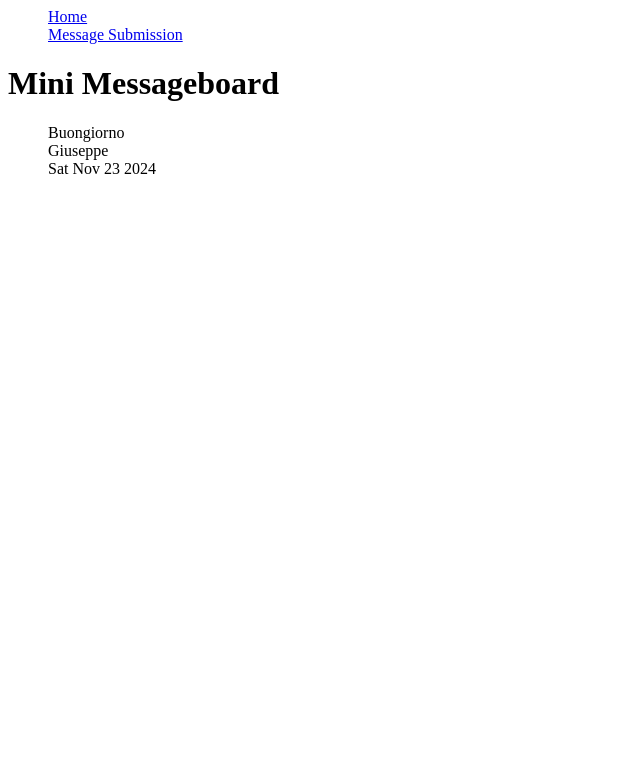
After one commit to reiogo/message_board, a Node server app: a page that uses views/navbar.ejs in a window 1280 px wide. The commit adds this page. Shown: the top 783 px of the page, without its empty margins (0-640 px from the left). Run offline with Node 20, Linux system fonts and the light colour scheme.

Commit message:
Add implementation

```diff
--- a/app.js
+++ b/app.js
@@ -4,12 +4,53 @@ const path = require("node:path");
 const assetsPath = path.join(__dirname, "public");
 const PORT = 3000;
 
+const links = [
+  { href: "/", text: "Home" },
+  { href: "new", text: "Message Submission" },
+];
+
+
+const messages = [
+  {
+    id: 1,
+    text: "Buongiorno",
+    user: "Giuseppe",
+    added: new Date().toDateString()
+  },
+  {
+    id: 2,
+    text: "Hi there!",
+    user: "Amando",
+    added: new Date().toDateString()
+  },
+  {
+    id: 3,
+    text: "Hello World!",
+    user: "Charles",
+    added: new Date().toDateString()
+  }
+];
 
 app.set("views", path.join(__dirname, "views"));
 app.set("view engine", "ejs");
 
 app.get("/", (req, res) => {
-  res.render("index");
+  res.render("index", {title: "Mini Messageboard", messages: messages, links: links});
+});
+app.get("/new", (req, res) => {
+  res.render("form", {links: links});
+});
+app.get("/message", (req, res) => {
+  res.render("message", {title: "Mini Messageboard", messages: messages, messageId: req.query.id, links: links});
+});
+
+app.use(express.urlencoded({ extended: true }));
+app.post("/new", (req, res) => {
+  messageText = req.body.message
+  messageUser = req.body.user
+  const idNum = messages.length + 1;
+  messages.push({ id: idNum, text: messageText, user: messageUser, added: new Date().toDateString()});
+  res.redirect("/");
 });
 
 app.use(express.static(assetsPath));
--- /dev/null
+++ b/public/styles.css
@@ -0,0 +1,14 @@
+li {
+    list-style-type: none;
+}
+
+.message-box {
+    display: flex;
+    flex-direction: column;
+    margin: 20px;
+}
+
+p{
+    padding: 0;
+    margin: 0;
+}
--- /dev/null
+++ b/views/message.ejs
@@ -0,0 +1,16 @@
+<html>
+  <head>
+    <link rel="stylesheet" href="/styles.css">
+    <title>Homepage</title>
+  </head>
+  <body>
+    <%- include('navbar', {links:links}) %>
+    <h1> <%= title %></h1>
+      <ul>
+      <% const currentMessage = messages.find((message) => messageId == message.id) %>
+        <li> <%=currentMessage.text%> </li>
+        <li> <%=currentMessage.user%> </li>
+        <li> <%=currentMessage.added%> </li>
+      </ul>
+  </body>
+</html>
--- /dev/null
+++ b/views/navbar.ejs
@@ -0,0 +1,11 @@
+<nav>
+  <ul>
+    <% for (let i = 0; i < links.length; i++) { %>
+      <li>
+        <a href="<%= links[i].href %>">
+          <span> <%= links[i].text %> </span>
+        </a>
+      </li>
+    <% } %>
+  </ul>
+</nav>
```
Also changed, not shown: views/form.ejs (added, +19 -0 lines), views/index.ejs (+10 -1 lines), README.md, 3 other files.
